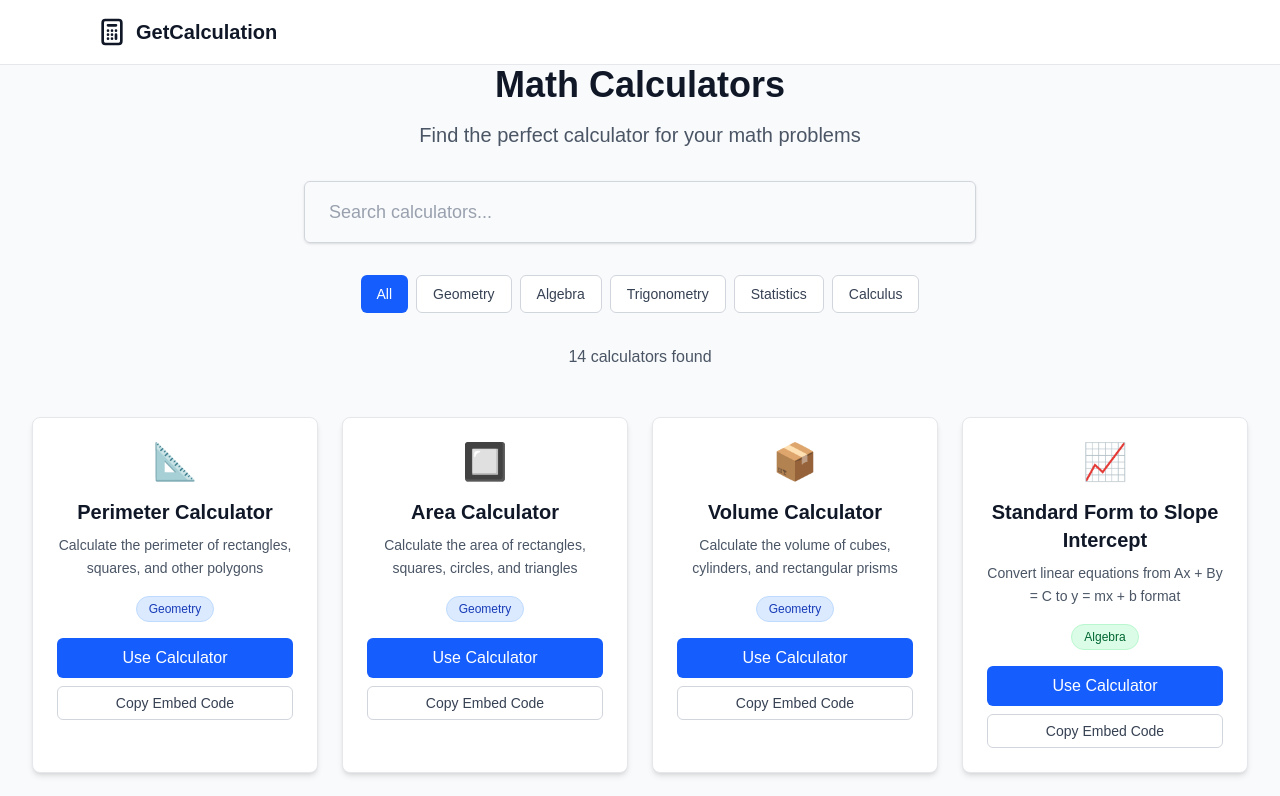
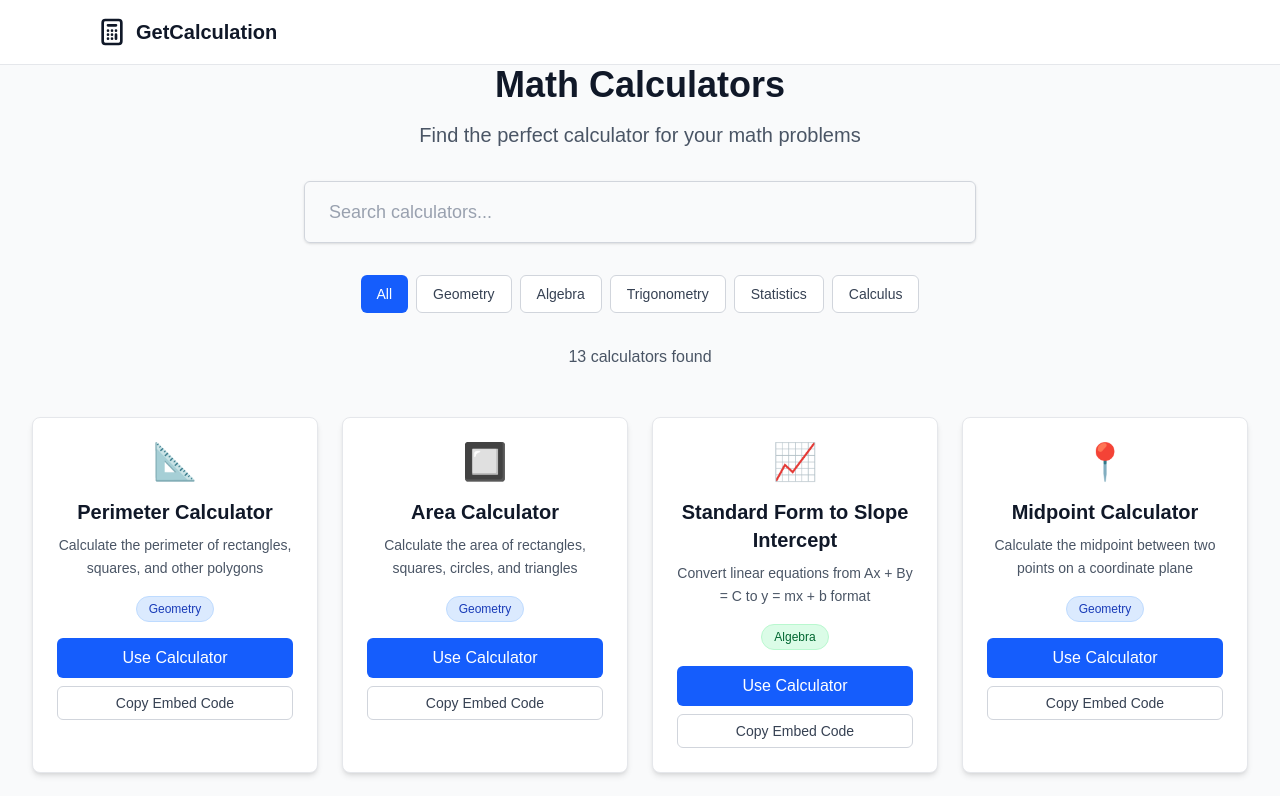
Before and after one commit to heyumarkhan/getcalculation.com, a Next.js app: page / in a window 1280 px wide. Shown: the top 796 px of the page. Built offline with nearby package versions, Linux system fonts and the light colour scheme.

Commit message:
removed duplicated calculator

```diff
--- a/app/_components/data/calculators.ts
+++ b/app/_components/data/calculators.ts
@@ -32,17 +32,6 @@ export const calculators: Calculator[] = [
     embedHref: '/embed/area',
     icon: '🔲',
     color: 'green'
-  },
-  {
-    id: 'volume',
-    name: 'Volume Calculator',
-    description: 'Calculate the volume of cubes, cylinders, and rectangular prisms',
-    category: 'Geometry',
-    keywords: ['volume', 'cube', 'cylinder', 'prism', '3d', 'space'],
-    href: '/volume',
-    embedHref: '/embed/volume',
-    icon: '📦',
-    color: 'purple'
   },
   {
     id: 'standard-form-to-slope-intercept',
```
